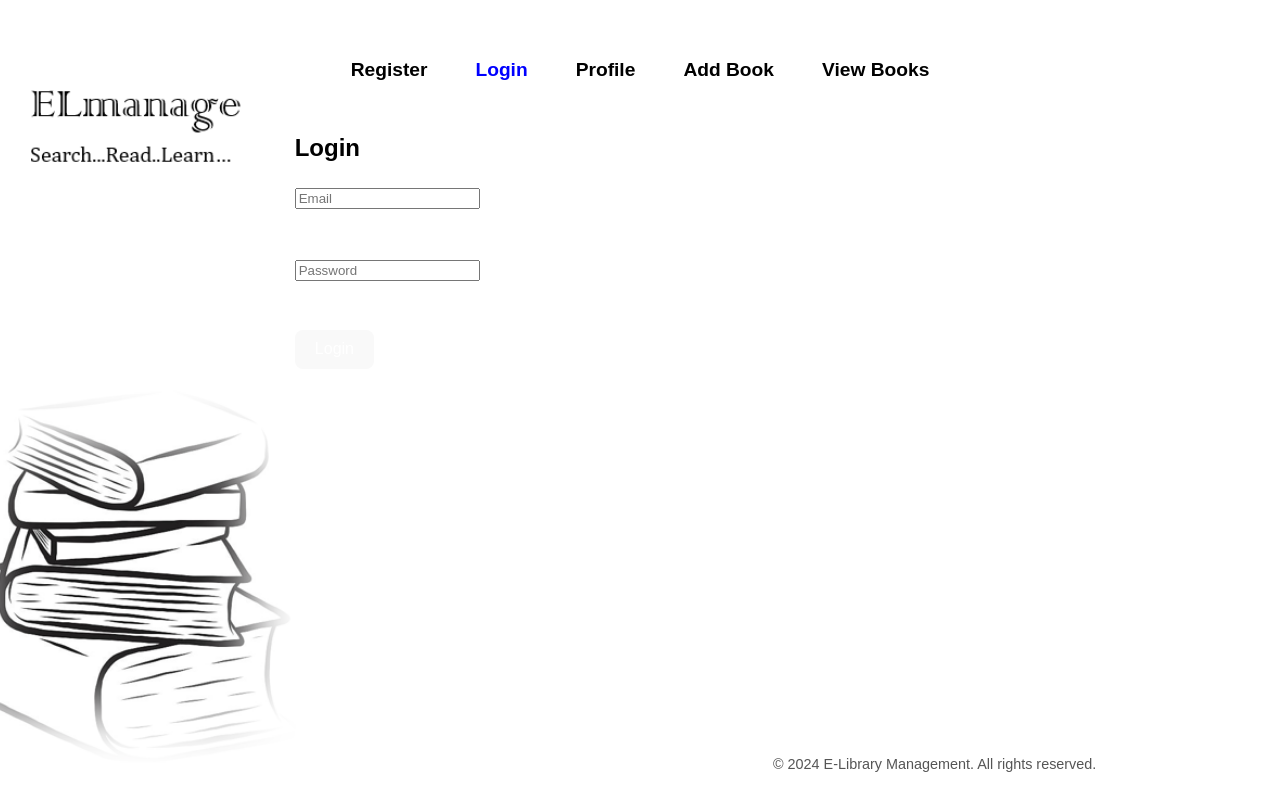
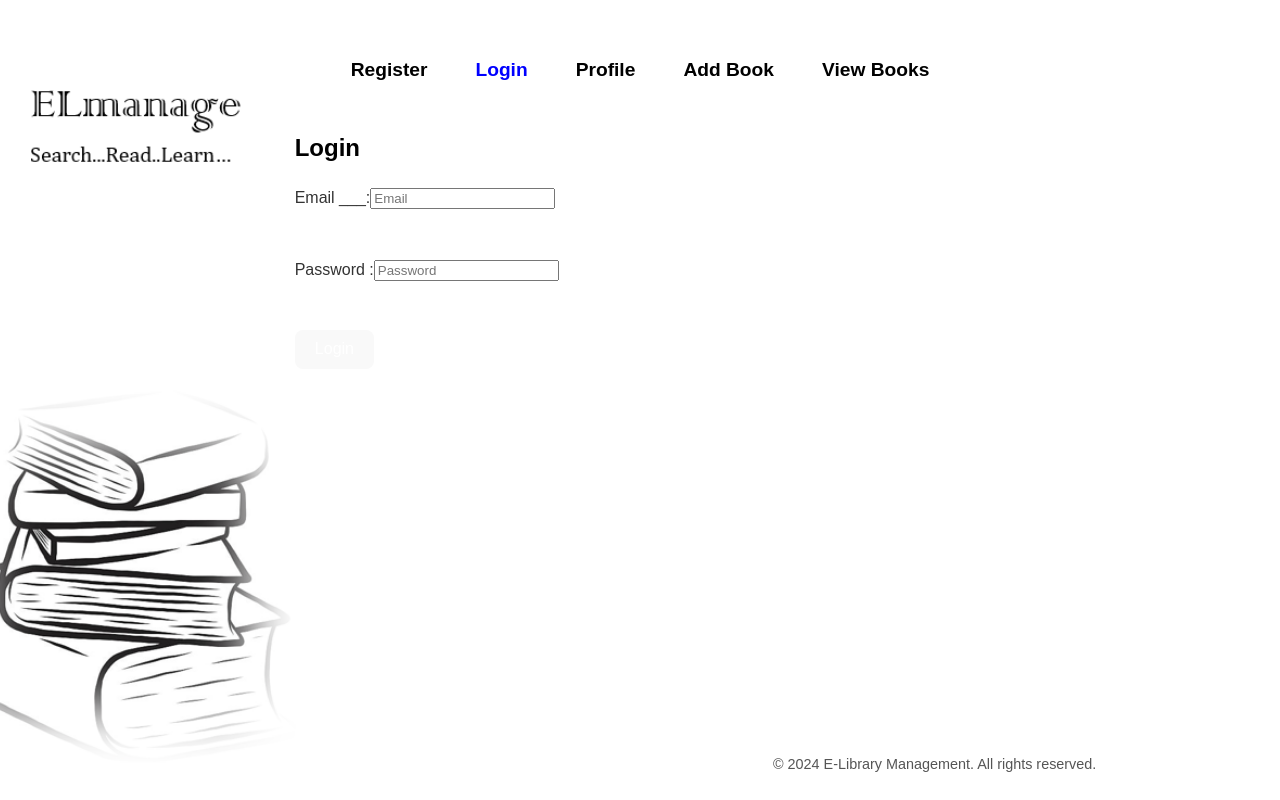
Before and after one commit to Ravindu1015/ELmanagement, a React (Vite) app: page /login in a window 1280 px wide. Built offline with nearby package versions, Linux system fonts and the light colour scheme.

Commit message:
commit 5

```diff
--- a/src/components/AddBook.jsx
+++ b/src/components/AddBook.jsx
@@ -27,19 +27,19 @@ function AddBook() {
   return (
     <form onSubmit={handleAddBook}>
       <h2>Add Book</h2>
-      <input
+      <text>Title  __ :</text><input
         type="text"
         placeholder="Title"
         value={title}
         onChange={(e) => setTitle(e.target.value)}
       /><br/><br/><br/>
-      <input
+      <text>Author_  :</text><input
         type="text"
         placeholder="Author"
         value={author}
         onChange={(e) => setAuthor(e.target.value)}
       /><br/><br/><br/>
-      <input
+      <text>ISBN  __:</text><input
         type="text"
         placeholder="ISBN"
         value={isbn}
--- a/src/components/Login.jsx
+++ b/src/components/Login.jsx
@@ -22,13 +22,13 @@ function Login() {
   return (
     <form onSubmit={handleLogin}>
       <h2>Login</h2>
-      <input
+      <text>Email  ___:</text><input
         type="email"
         placeholder="Email"
         value={email}
         onChange={(e) => setEmail(e.target.value)}
       /><br/><br/><br/>
-      <input
+      <text>Password  :</text><input
         type="password"
         placeholder="Password"
         value={password}
--- a/src/components/Register.jsx
+++ b/src/components/Register.jsx
@@ -22,13 +22,13 @@ function Register() {
   return (
     <form onSubmit={handleRegister}>
       <h2>Register</h2>
-      <input
+      <text>Email  ___:</text><input
         type="email"
         placeholder="Email"
         value={email}
         onChange={(e) => setEmail(e.target.value)}
       /><br/><br/><br/>
-      <input
+      <text>Password  :</text><input
         type="password"
         placeholder="Password"
         value={password}
```
